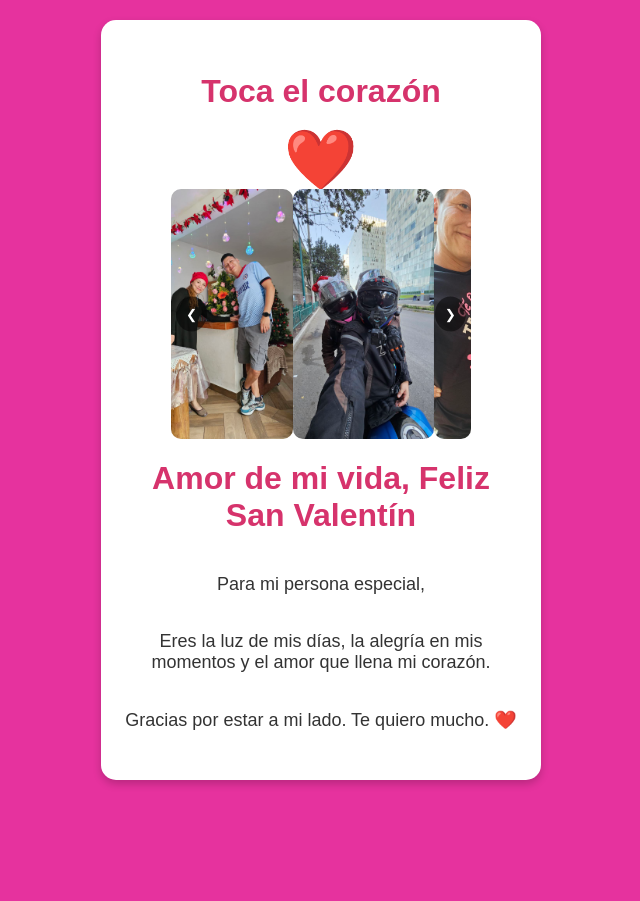
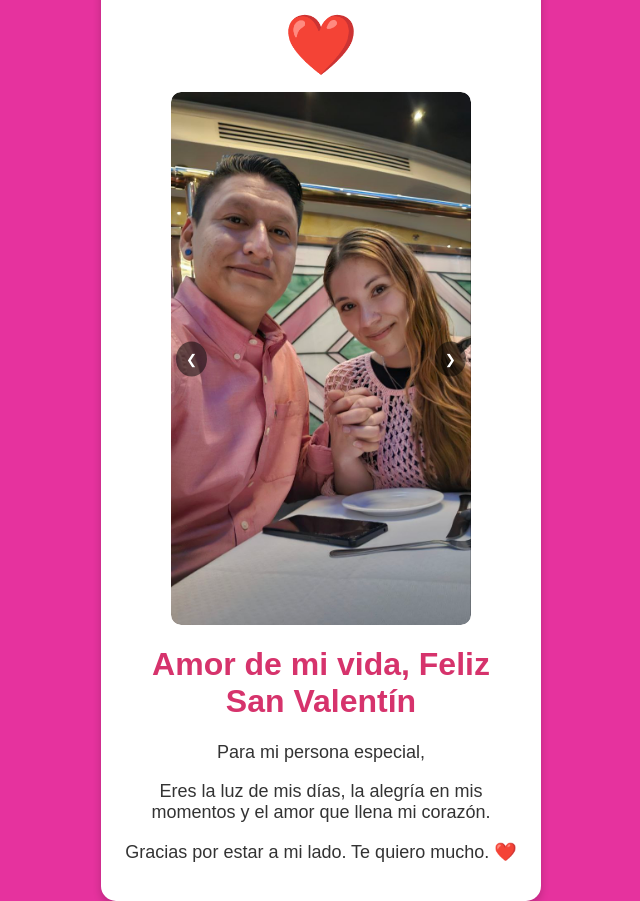
Before and after one commit to cosmar1143/SanValentin, a plain HTML site: page index.html in a window 1280 px wide. Shown: the whole page, without its empty margins (319-959 px from the left). Before the commit the page ends 800 px from the top, so only its background shows below. Drawn offline with Linux system fonts and the light colour scheme.

Commit message:
Add files via upload

```diff
--- a/index.html
+++ b/index.html
@@ -13,7 +13,15 @@
             align-items: center;
             height: 100vh;
             margin: 0;
-        overflow: hidden; /* Evita que el contenido se desborde */
+        }
+       .card {
+            background: white;
+            padding: 20px;
+            border-radius: 15px;
+            box-shadow: 0 4px 8px rgba(0, 0, 0, 0.2);
+            text-align: center;
+            max-width: 400px;
+            position: relative;
         }
         h1 {
             color: #d6336c;
@@ -22,55 +30,35 @@
             color: #333;
             font-size: 18px;
         }
-
-    .card {
-        background: white;
-        padding: 20px;
-        border-radius: 15px;
-        box-shadow: 0 4px 8px rgba(0, 0, 0, 0.2);
-        text-align: center;
-        width: 90vw; /* Ajusta al ancho de la pantalla */
-        height: 90vh; /* Ajusta al alto de la pantalla */
-        max-width: 400px;
-        display: flex;
-        flex-direction: column;
-        align-items: center;
-        justify-content: center; /* Centra el contenido */
-        overflow: hidden; /* Evita que se desborde */
-    }
         .heart {
             font-size: 50px;
             color: #d6336c;
             cursor: pointer;
             animation: heartbeat 1.5s infinite;
+            margin-bottom: 20px; /* Agrega espacio debajo del título */
+            text-align: center;
+            padding-top: 15px; /* Empuja el texto hacia abajo */
         }
         @keyframes heartbeat {
             0% { transform: scale(1); }
             50% { transform: scale(1.2); }
             100% { transform: scale(1); }
         }
-
-    /* Ajuste del carrusel */
+        /* Estilos del carrusel */
         .carousel-container {
             position: relative;
             width: 100%;
             max-width: 300px;
-        height: 250px; /* Asegura que las imágenes se vean */
+            margin: auto;
             overflow: hidden;
             border-radius: 10px;
         }
-
         .carousel-images {
             display: flex;
-        width: 100%;
-        height: 100%;
             transition: transform 0.5s ease-in-out;
         }
-
         .carousel-images img {
             width: 100%;
-        height: 100%;
-        object-fit: contain;
             border-radius: 10px;
         }
         .prev, .next {
@@ -91,12 +79,10 @@
 <body>
 
     <div class="card">
-
         <div class="heart-container">
             <h1>Toca el corazón</h1>
             <div class="heart" onclick="toggleMusic()">❤️</div>
         </div>
-
 
         <!-- Carrusel de imágenes -->
         <div class="carousel-container">
```
Lines whose indentation alone changed are shown as unchanged.
